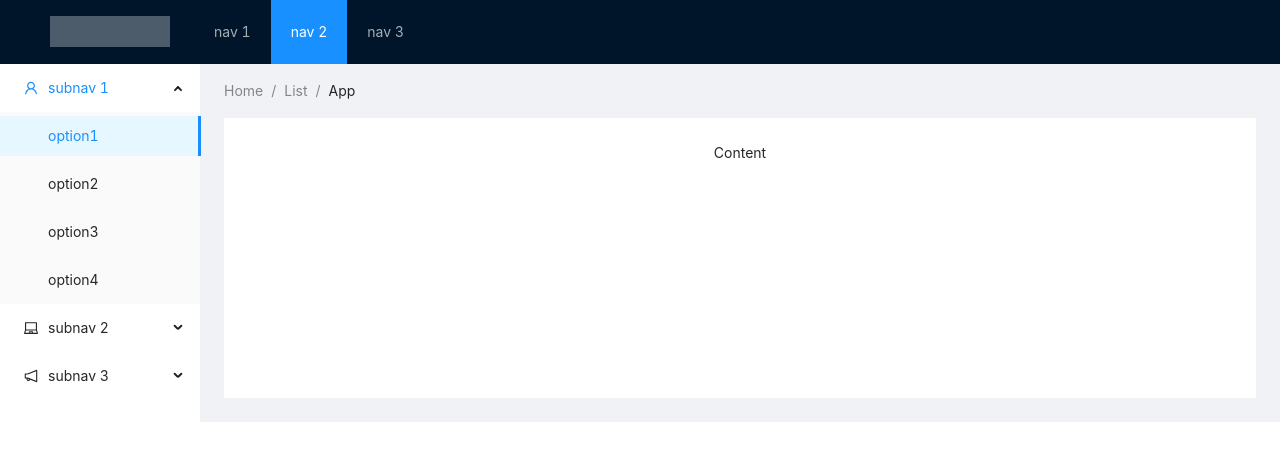
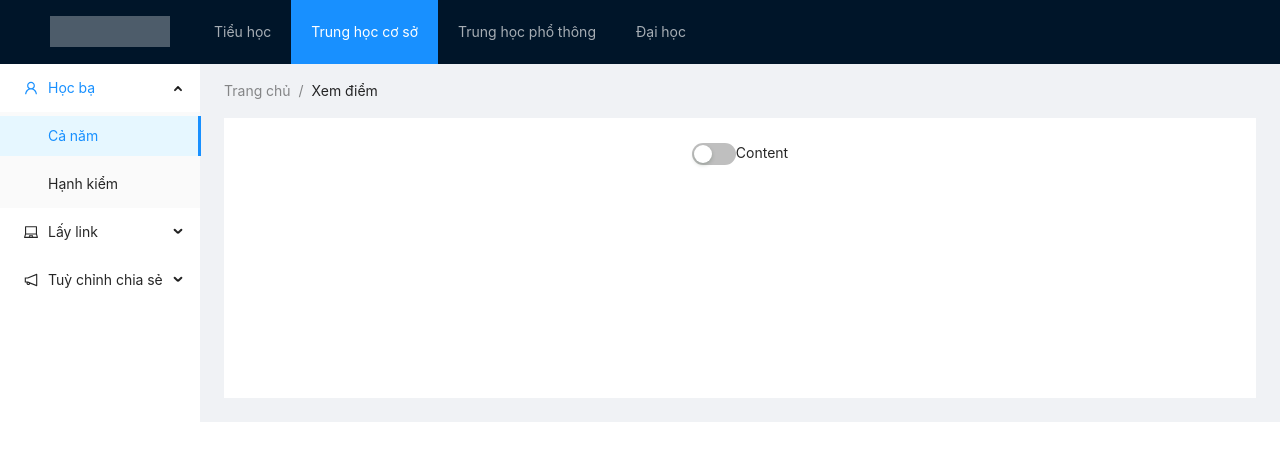
Before and after one commit to mykachu/Hackathon_DigitalStudentRecordSystem, a React (Create React App) app: page / in a window 1280 px wide. Shown: the top 460 px of the page. Built offline with nearby package versions, Linux system fonts and the light colour scheme.

Commit message:
modify StudentPage

```diff
--- a/src/components/StudentPage.js
+++ b/src/components/StudentPage.js
@@ -2,19 +2,22 @@ import './StudentPage.css';
 import 'antd/dist/antd.css';
 import { Layout, Menu, Breadcrumb } from 'antd';
 import { UserOutlined, LaptopOutlined, NotificationOutlined } from '@ant-design/icons';
+import { Switch } from 'antd';
 
 const { SubMenu } = Menu;
 const { Header, Content, Sider } = Layout;
 
 function StudentPage() {
     return (
+
         <Layout>
             <Header className="header">
                 <div className="logo" />
                 <Menu theme="dark" mode="horizontal" defaultSelectedKeys={['2']}>
-                    <Menu.Item key="1">nav 1</Menu.Item>
-                    <Menu.Item key="2">nav 2</Menu.Item>
-                    <Menu.Item key="3">nav 3</Menu.Item>
+                    <Menu.Item key="1">Tiểu học</Menu.Item>
+                    <Menu.Item key="2">Trung học cơ sở</Menu.Item>
+                    <Menu.Item key="3">Trung học phổ thông</Menu.Item>
+                    <Menu.Item key="4">Đại học</Menu.Item>
                 </Menu>
             </Header>
             <Layout>
@@ -25,21 +28,20 @@ function StudentPage() {
                         defaultOpenKeys={['sub1']}
                         style={{ height: '100%', borderRight: 0 }}
                     >
-                        <SubMenu key="sub1" icon={<UserOutlined />} title="subnav 1">
-                            <Menu.Item key="1">option1</Menu.Item>
-                            <Menu.Item key="2">option2</Menu.Item>
-                            <Menu.Item key="3">option3</Menu.Item>
-                            <Menu.Item key="4">option4</Menu.Item>
+                        <SubMenu key="sub1" icon={<UserOutlined />} title="Học bạ">
+                            <Menu.Item key="1">Cả năm</Menu.Item>
+                            <Menu.Item key="2">Hạnh kiểm</Menu.Item>
+
                         </SubMenu>
-                        <SubMenu key="sub2" icon={<LaptopOutlined />} title="subnav 2">
+                        <SubMenu key="sub2" icon={<LaptopOutlined />} title="Lấy link">
                             <Menu.Item key="5">option5</Menu.Item>
                             <Menu.Item key="6">option6</Menu.Item>
                             <Menu.Item key="7">option7</Menu.Item>
                             <Menu.Item key="8">option8</Menu.Item>
                         </SubMenu>
-                        <SubMenu key="sub3" icon={<NotificationOutlined />} title="subnav 3">
-                            <Menu.Item key="9">option9</Menu.Item>
-                            <Menu.Item key="10">option10</Menu.Item>
+                        <SubMenu key="sub3" icon={<NotificationOutlined />} title="Tuỳ chỉnh chia sẻ">
+                            <Menu.Item key="9"><Switch></Switch> Trường học</Menu.Item>
+                            <Menu.Item key="10"></Menu.Item>
                             <Menu.Item key="11">option11</Menu.Item>
                             <Menu.Item key="12">option12</Menu.Item>
                         </SubMenu>
@@ -47,9 +49,9 @@ function StudentPage() {
                 </Sider>
                 <Layout style={{ padding: '0 24px 24px' }}>
                     <Breadcrumb style={{ margin: '16px 0' }}>
-                        <Breadcrumb.Item>Home</Breadcrumb.Item>
-                        <Breadcrumb.Item>List</Breadcrumb.Item>
-                        <Breadcrumb.Item>App</Breadcrumb.Item>
+                        <Breadcrumb.Item>Trang chủ</Breadcrumb.Item>
+                        <Breadcrumb.Item>Xem điểm</Breadcrumb.Item>
+                        {/* <Breadcrumb.Item>App</Breadcrumb.Item> */}
                     </Breadcrumb>
                     <Content
                         className="site-layout-background"
@@ -58,7 +60,7 @@ function StudentPage() {
                             margin: 0,
                             minHeight: 280,
                         }}
-                    >
+                    ><Switch></Switch>
                         Content
           </Content>
                 </Layout>
```
